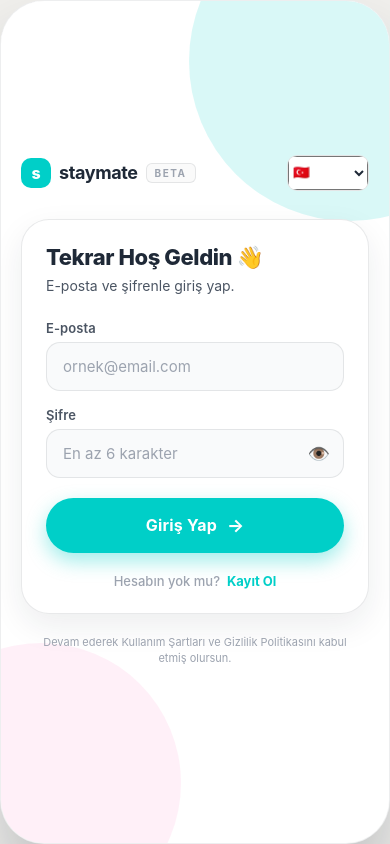
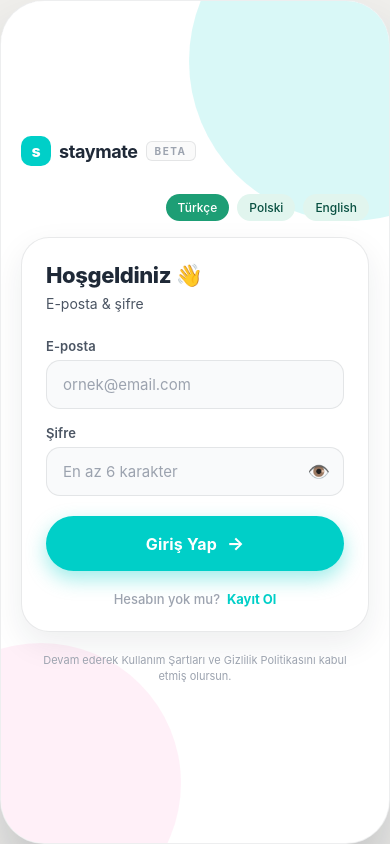
Before and after one commit to aycagedik2003-03/student-planner, a React Native app in the folder staymate/: screen /Auth in a window 390 px wide. Built offline with nearby package versions, Linux system fonts and the light colour scheme; what expo-notifications would draw is missing.

Commit message:
Fix: Language picker UI düzeltildi, i18n tam çalışıyor

```diff
--- a/staymate/src/i18n/translations.ts
+++ b/staymate/src/i18n/translations.ts
@@ -1,5 +1,6 @@
 export const translations = {
   tr: {
+    welcome: 'Hoşgeldiniz',
     auth: {
       register:           'Hesap Oluştur',
       login:              'Giriş Yap',
@@ -24,6 +25,7 @@ export const translations = {
     },
   },
   pl: {
+    welcome: 'Witaj',
     auth: {
       register:           'Utwórz konto',
       login:              'Zaloguj się',
@@ -48,6 +50,7 @@ export const translations = {
     },
   },
   en: {
+    welcome: 'Welcome',
     auth: {
       register:           'Create Account',
       login:              'Login',
--- a/staymate/src/screens/AuthScreen.tsx
+++ b/staymate/src/screens/AuthScreen.tsx
@@ -4,6 +4,7 @@ import {
   Text,
   TextInput,
   TouchableOpacity,
+  Pressable,
   StyleSheet,
   SafeAreaView,
   KeyboardAvoidingView,
@@ -13,8 +14,6 @@ import {
   StatusBar,
 } from 'react-native';
 import { NativeStackNavigationProp } from '@react-navigation/native-stack';
-
-import { Picker } from '@react-native-picker/picker';
 import { authService } from '../api/AuthService';
 import { useAppStore } from '../store';
 import { RootStackParamList } from '../../App';
@@ -119,7 +118,7 @@ export default function AuthScreen({ navigation }: Props) {
           keyboardShouldPersistTaps="handled"
           showsVerticalScrollIndicator={false}
         >
-          {/* ── Logo + dil seçici ── */}
+          {/* ── Logo ── */}
           <View style={st.logoRow}>
             <View style={st.logoMark}>
               <Text style={st.logoMarkTxt}>s</Text>
@@ -128,18 +127,21 @@ export default function AuthScreen({ navigation }: Props) {
             <View style={st.betaBadge}>
               <Text style={st.betaTxt}>BETA</Text>
             </View>
-            <View style={st.langPicker}>
-              <Picker
-                selectedValue={language}
-                onValueChange={v => setLanguage(v as 'tr' | 'pl' | 'en')}
-                style={st.langPickerInner}
-                dropdownIconColor={C.mute}
+          </View>
+
+          {/* ── Dil seçici — button group ── */}
+          <View style={st.langRow}>
+            {([ { code: 'tr', label: 'Türkçe' }, { code: 'pl', label: 'Polski' }, { code: 'en', label: 'English' } ] as const).map(lang => (
+              <Pressable
+                key={lang.code}
+                onPress={() => setLanguage(lang.code)}
+                style={[st.langBtn, language === lang.code && st.langBtnActive]}
               >
-                <Picker.Item label="🇹🇷" value="tr" />
-                <Picker.Item label="🇵🇱" value="pl" />
-                <Picker.Item label="🇬🇧" value="en" />
-              </Picker>
-            </View>
+                <Text style={[st.langBtnTxt, language === lang.code && st.langBtnTxtActive]}>
+                  {lang.label}
+                </Text>
+              </Pressable>
+            ))}
           </View>
 
           {/* ── Kart ── */}
@@ -147,12 +149,12 @@ export default function AuthScreen({ navigation }: Props) {
             {/* Başlık */}
             <View style={st.cardHeader}>
               <Text style={st.title}>
-                {isLogin ? 'Tekrar Hoş Geldin 👋' : 'Hesap Oluştur ✨'}
+                {isLogin ? `${t('welcome')} 👋` : `${t('auth.register')} ✨`}
               </Text>
               <Text style={st.subtitle}>
                 {isLogin
-                  ? 'E-posta ve şifrenle giriş yap.'
-                  : 'Ücretsiz hesap aç, ev arkadaşını bul.'}
+                  ? `${t('auth.email')} & ${t('auth.password').toLowerCase()}`
+                  : t('auth.alreadyHaveAccount').split('?')[0] + '?'}
               </Text>
             </View>
 
@@ -345,18 +347,28 @@ const st = StyleSheet.create({
     fontWeight: '700',
     letterSpacing: 1.5,
   },
-  langPicker: {
-    marginLeft: 'auto' as any,
-    borderWidth: 1,
-    borderColor: C.line,
-    borderRadius: 10,
-    overflow: 'hidden',
-    backgroundColor: C.bgSoft,
+  langRow: {
+    flexDirection: 'row',
+    gap: 8,
+    justifyContent: 'flex-end',
+    marginBottom: 16,
   },
-  langPickerInner: {
-    height: 34,
-    width: 80,
-    color: C.ink,
+  langBtn: {
+    paddingHorizontal: 12,
+    paddingVertical: 6,
+    borderRadius: 20,
+    backgroundColor: '#E1F5EE',
+  },
+  langBtnActive: {
+    backgroundColor: '#1D9E75',
+  },
+  langBtnTxt: {
+    color: '#085041',
+    fontSize: 12,
+    fontWeight: '500',
+  },
+  langBtnTxtActive: {
+    color: '#fff',
   },
 
   // Kart
```
